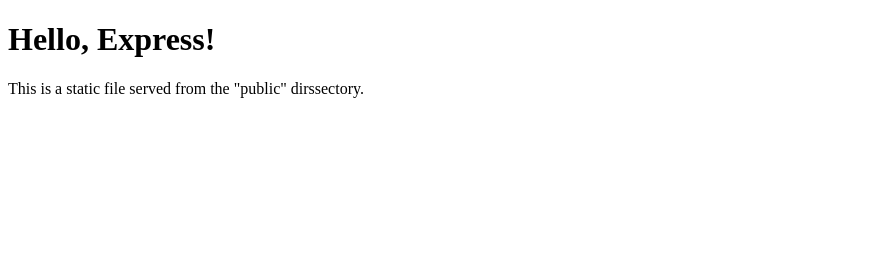
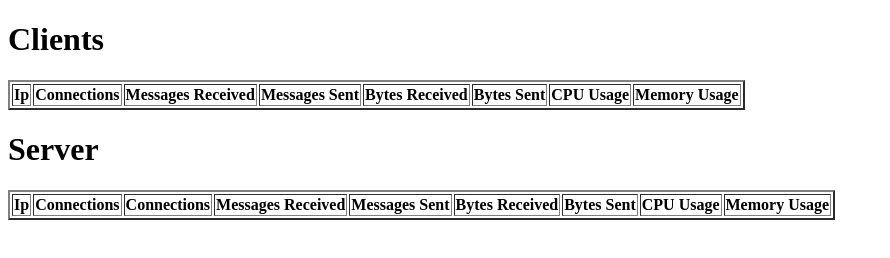
Before and after one commit to NeuronEnix/1-million-websocket, a website: page aggregator/public/index.html in a window 1280 px wide. Shown: the whole page, without its empty margins (0-890 px from the left). Drawn offline with Linux system fonts and the light colour scheme.

Commit message:
feat(agg): public > added Client and server table

```diff
--- a/aggregator/public/index.html
+++ b/aggregator/public/index.html
@@ -3,10 +3,31 @@
 <head>
     <meta charset="UTF-8">
     <meta name="viewport" content="width=device-width, initial-scale=1.0">
-    <title>Static Files Example</title>
+    <title>1 Million Websocket</title>
 </head>
 <body>
-    <h1>Hello, Express!</h1>
-    <p>This is a static file served from the "public" dirssectory.</p>
+    <h1>Clients</h1>
+    <table id="client-table" border="2">
+        <th>Ip</th>
+        <th>Connections</th>
+        <th>Messages Received</th>
+        <th>Messages Sent</th>
+        <th>Bytes Received</th>
+        <th>Bytes Sent</th>
+        <th>CPU Usage</th>
+        <th>Memory Usage</th>
+    </table>
+    <h1>Server</h1>
+    <table id="client-table" border="2">
+        <th>Ip</th>
+        <th>Connections</th>
+        <th>Connections</th>
+        <th>Messages Received</th>
+        <th>Messages Sent</th>
+        <th>Bytes Received</th>
+        <th>Bytes Sent</th>
+        <th>CPU Usage</th>
+        <th>Memory Usage</th>
+    </table>
 </body>
 </html>
```
Also changed, not shown: aggregator/public/script.mjs (added).
